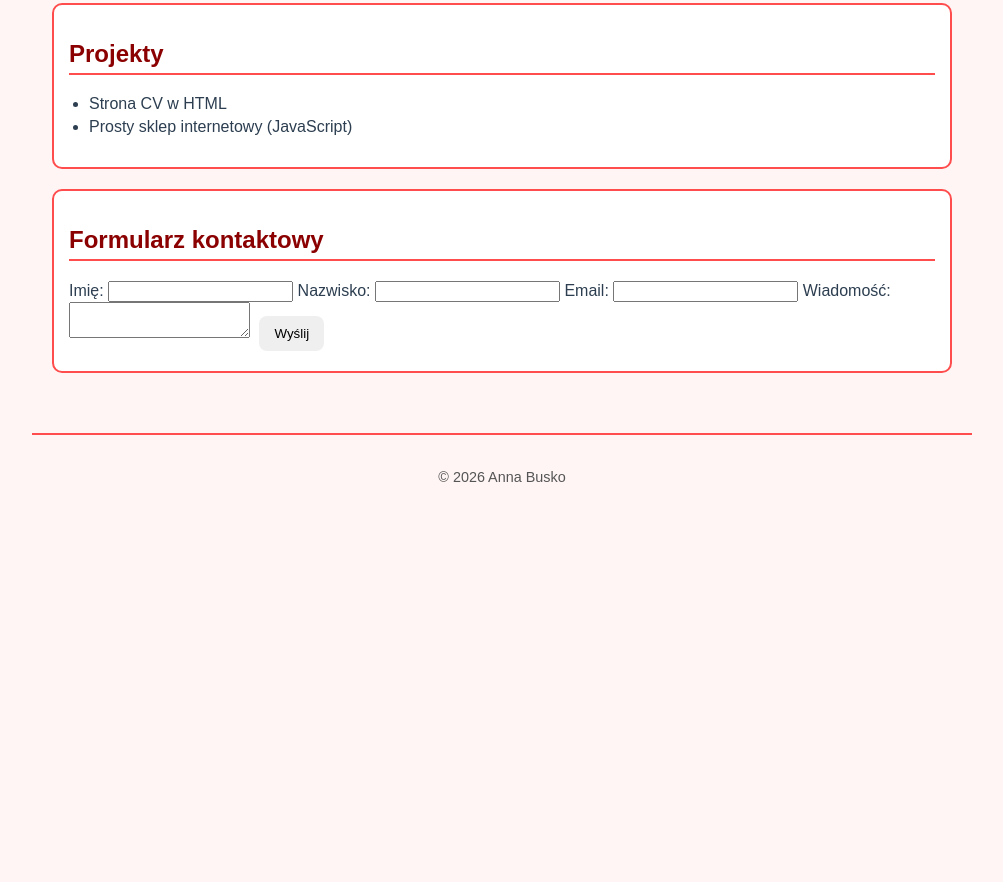
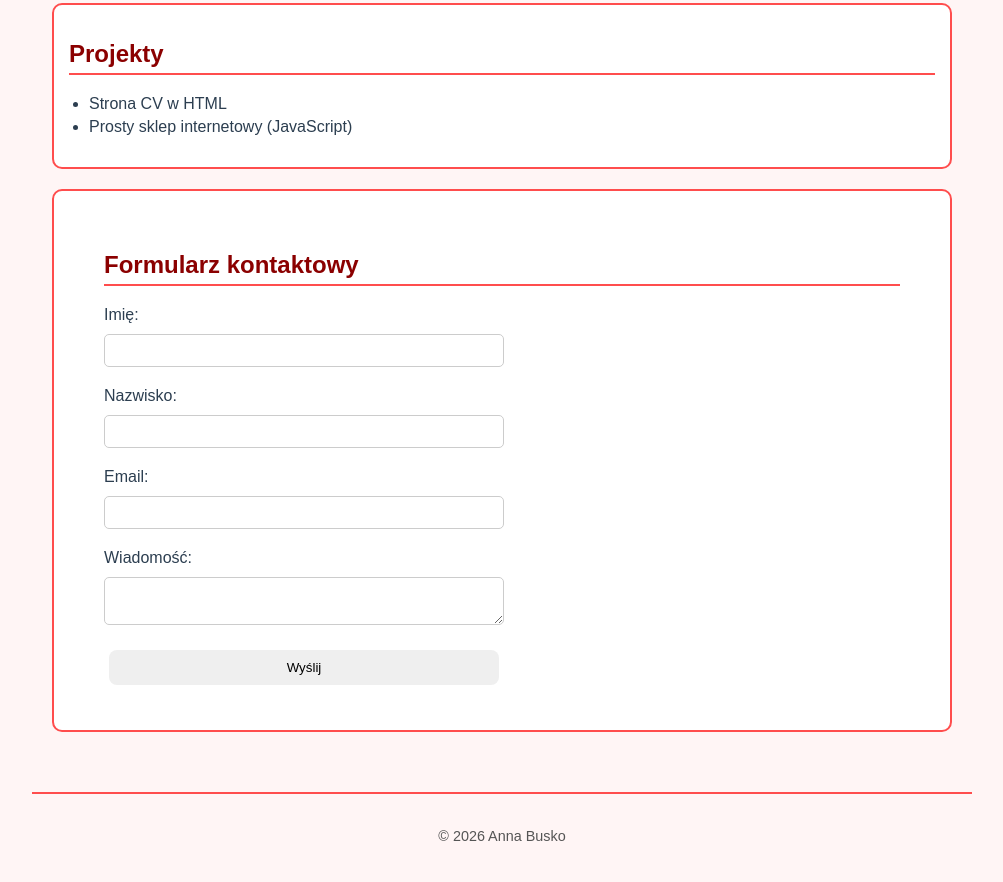
Before and after one commit to abusko1/cv_website_77297, a plain HTML site: page index.html in a window 1280 px wide. Shown: the part 1623-2505 px from the top of the page, without its empty margins (138-1141 px from the left). Before the commit the page ends 2163 px from the top, so only its background shows below. Drawn offline with Linux system fonts and the light colour scheme.

Commit message:
77297 zadania 5: stylizacja formularza

```diff
--- a/red.css
+++ b/red.css
@@ -101,3 +101,25 @@ button {
 button:hover {
     opacity: 0.8;
 }
+
+#form-section {
+    padding: 40px 50px;
+}
+
+form {
+    display: flex;
+    flex-direction: column;
+    gap: 10px;
+    max-width: 400px;
+}
+
+input, textarea {
+    padding: 8px;
+    border: 1px solid #ccc;
+    border-radius: 5px;
+}
+
+.error {
+    color: red;
+    font-size: 0.8rem;
+}
```
